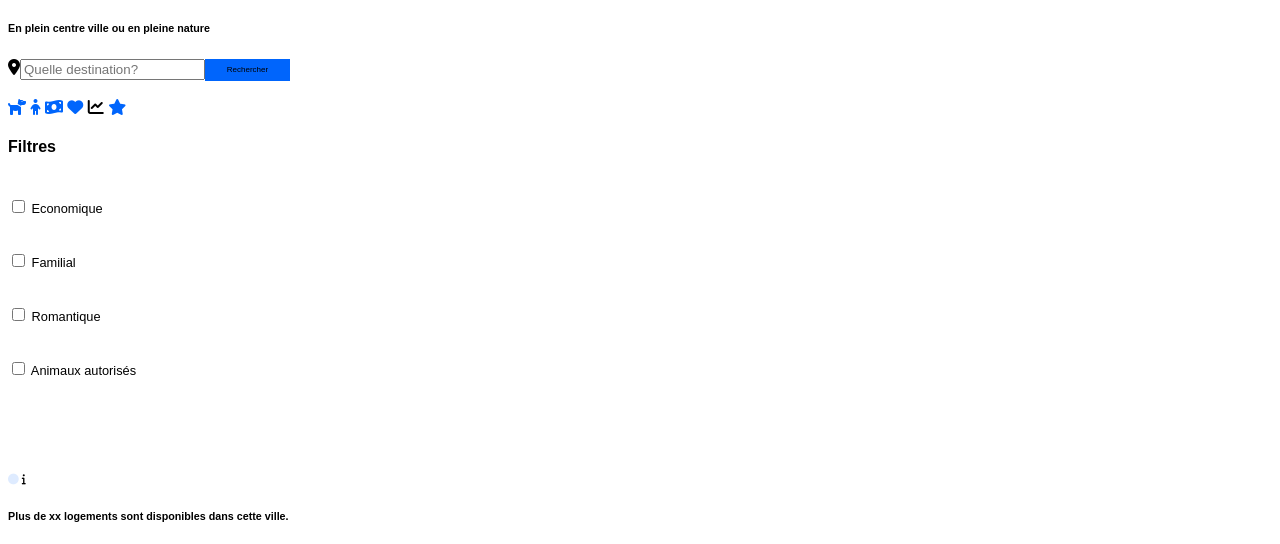
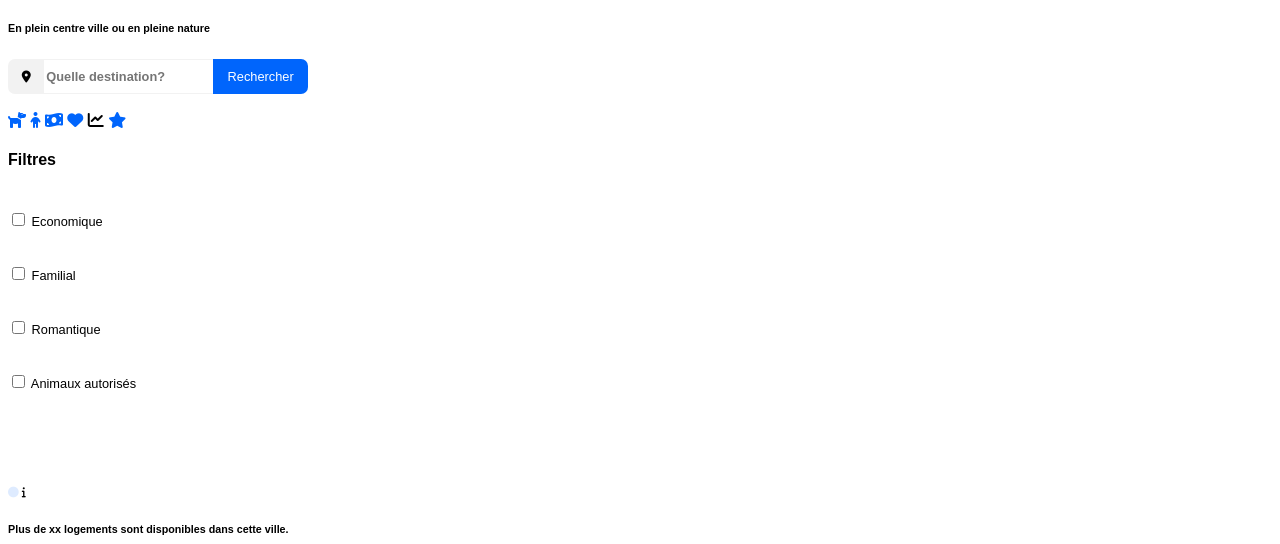
Before and after one commit to AureliaCousse/AureliaCousse_2_15.03.2021, a plain HTML site: page index.html in a window 1280 px wide. Shown: the part 206-750 px from the top of the page. Drawn offline with Linux system fonts and the light colour scheme; a web font is replaced by a local one.

Commit message:
barre de recherche

```diff
--- a/index.html
+++ b/index.html
@@ -60,23 +60,22 @@
 
         <div class="bloc_recherche">
 
-            <div class="marker_localisation">
                 <div class="marker">
-                    <i class="fas fa-map-marker-alt"></i>
+                    <i class="fas fa-map-marker-alt fa-xs"></i>
                 </div>
 
-            </div>
+                <div class="recherche">
 
-            <div id="search_localisation">
-                <form method="post" action="traitement.php">        <!-- nom action "traitement.php" est fictif A MODIFIER -->
-                    <input type="search" placeholder="Quelle destination?" title="rechercher">
-                </form>
-            </div>
+                    <form method="post" action="traitement.php">
+                        <div class="destination">
+                        <input type="search" placeholder="Quelle destination?" title="rechercher"
+                        ><input type="submit" value="Rechercher">
+                        </div>
+                    </form>
+                </div>
+        </div>
 
-            <div class="search_button">
-            <a href="#" class="bouton">Rechercher</a>
-            </div>
-        </div>
+
 <br />
         <!-- Icônes -->
         <i class="fas fa-dog"></i>
@@ -112,7 +111,6 @@
         </span>
         </h6>
         <h6>Plus de xx logements sont disponibles dans cette ville.</h6>
-
 
 <!-- Section 2 Partie Résultats Logements -->
 <section>
--- a/style.css
+++ b/style.css
@@ -1,9 +1,8 @@
- /* Définition de la police utilisée sur ce site */
+/* Définition de la police utilisée sur ce site */
 @font-face{
     font-family: "Raleway-Regular";
     src: url("polices/Raleway-Regular.ttf") format("truetype"); /* police fournie en .ttf only */
 }
-
 
 /* Ci-dessous les caractéristiques communes à toute la page web */
 #bloc_page{
@@ -63,28 +62,52 @@ nav a:hover{
     background-color: #FFFFFF;
     font-weight: bold;
 }
-/* fERMETURENavigation Menu - CLOSED ON 11/04/2021 */
-
+/* Navigation Menu - CLOSED ON 11/04/2021 */
 
 /* Bloc Recherche */
 
 .bloc_recherche{
     display: flex;
+    align-items:center;
+}
+
+
+.marker{
+    display: flex;
+    background-color:#f2f2f2;
+    justify-content: center;
+    align-items: center;
+    width: 36.3px;
+    height: 34.7px;
+    border-top-left-radius: 7px;
+    border-bottom-left-radius: 7px;
+}
+.destination input[type="submit"] {
+    color:white;
+    background-color: #0065FC;
+    width: 94.75px;
+    height: 34.7px;
+    font-size: 0.8em;
+    border-style: none;
+    border-top-right-radius: 7px;
+    border-bottom-right-radius: 7px;
 
 }
 
+.destination input[type="search"] {
+    background-color:none;
+    width: 168.95px;
+    height: 34.7px;
+    font-size: 0.8em;
+    font-weight: bold;
+    border-style: solid;
+    border-top-color: #F2F2F2;
+    border-bottom-color: #F2F2F2;
+    border-right: none;
+    border-left: none;
+    border-width: 0.7px;
+}
 
-.search_button{
-    display: flex;
-    color:white;
-    background-color: #0065FC;
-    width: 85px;
-    height: 22px;
-    font-size: 0.5em;
-    justify-content: center;
-    align-items:center;
-
-}
 
 
 
@@ -105,7 +128,6 @@ nav a:hover{
     padding-bottom: 15px;
 }
 /* FIN Filtres */ /* A REVOIR */
-
 
 /* Icons Filtres */
 .fa-circle{
@@ -130,7 +152,6 @@ nav a:hover{
     color: black
 }
 
-
 /* Bloc Résulats */
 .Résultats{
     display: flex;
@@ -154,7 +175,6 @@ nav a:hover{
     width: 100%;
 }
 /* Fermeture Bloc Activités */
-
 
 /* Footer - CLOSED ON 11/04/2021 */
 
```
